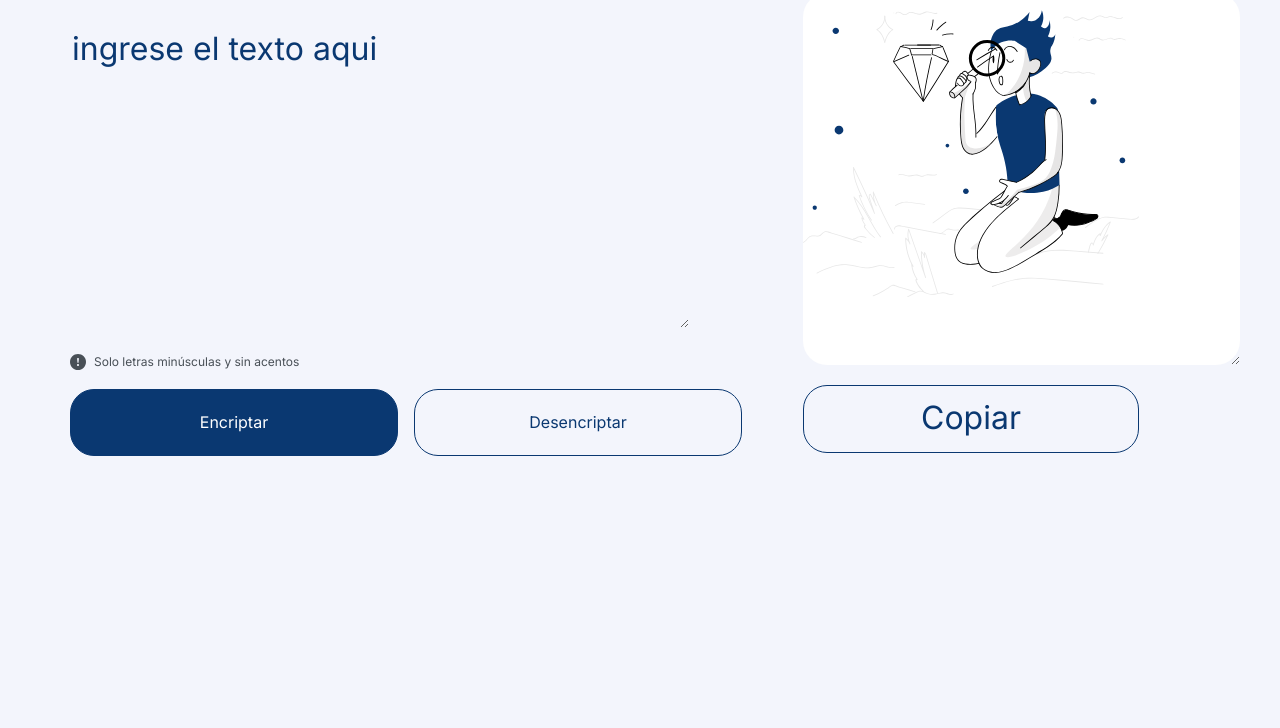
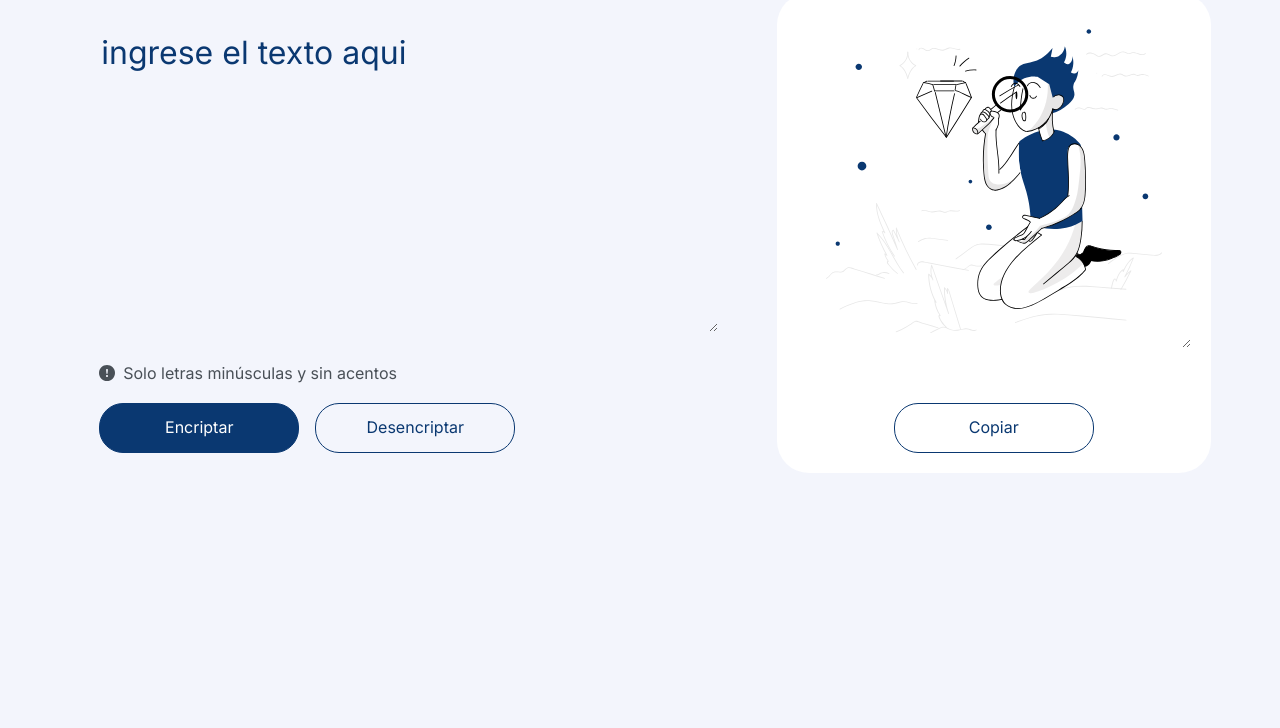
Before and after one commit to JorgeLeon066/encriptador-de-texto-alura, a plain HTML site: page index.html in a window 1280 px wide. Shown: the part 72-800 px from the top of the page. Drawn offline with nearby package versions, Linux system fonts and the light colour scheme.

Commit message:
actualizacion de estilos en desktop

```diff
--- a/index.html
+++ b/index.html
@@ -12,7 +12,7 @@
   </header>
   <main class="main-content">
     <section class="text-input-section">
-      <textarea class="text-input-section__textarea" name="decrypt-text" id="textarea-input" cols="30" rows="8" placeholder="ingrese el texto aqui"></textarea>
+      <textarea class="text-input-section__textarea" name="decrypt-text" id="textarea-input" cols="30" rows="8" placeholder="ingrese el texto aqui" required="required" ></textarea>
       <div class="text-input-section__actions">
         <p class="text-input-section__condition">
           <img class="text-input-section__condition-icon" src="./assets/bi_exclamation-circle-fill.svg" alt="Advertencia">Solo letras minúsculas y sin acentos
@@ -25,10 +25,11 @@
     </section>
 
     <section class="text-output-section">
-      <textarea class="text-output-section__textarea" cols="20" rows="10" name="message-output" id="textarea-output"></textarea>
+      <textarea class="text-output-section__textarea" cols="25" rows="12" name="message-output" id="textarea-output"></textarea>
       <button class="text-output-section__button-copy" id="copy-output">Copiar</button>
     </section>
   </main>
+  <footer></footer>
   <script src="./javascript/index.js"></script>
 </body>
 </html>
--- a/styles/style.css
+++ b/styles/style.css
@@ -15,17 +15,20 @@
 .header-logo {
   padding-top: 10px;
   margin-left: 10px;
-  width: 2%;
+  width: 2.2%;
 }
 
 .main-content {
   display: flex;
-  justify-content: space-between;
+  justify-content: space-around;
   padding: 0 40px;
 }
 
+/* Entrada de Texto */
+
 .text-input-section {
   padding-left: 30px;
+  padding-bottom: 20px;
 }
 
 .text-input-section__textarea {
@@ -36,7 +39,7 @@
 }
 
 .text-input-section__condition {
-  font-size: var(--font-size-12);
+  font-size: var(--font-size-16);
   color: var(--gray-400);
   display: flex;
   gap: 8px;
@@ -52,8 +55,8 @@
   font-size: var(--font-size-16);
   border: 1px solid var(--dark-blue-300) ;
   border-radius: 24px;
-  height: 67px;
-  width: 328px;
+  height: 50px;
+  width: 200px;
   cursor: pointer;
 }
 
@@ -66,30 +69,37 @@
   color: var(--dark-blue-300);
 }
 
+/* Salida de texto */
+
 .text-output-section {
   display: flex;
   flex-direction: column;
-  justify-content: center;
+  justify-content: space-between;
+  align-items: center;
+  background: var(--gray-0);
+  border-radius: 32px;
+  padding: 20px;
 }
 
 .text-output-section__textarea {
-  background: var(--gray-0);
+  background-color: transparent;
   background-image: url("../assets/Muñeco.svg");
+  background-position: center;
   background-repeat: no-repeat;
   border: none;
-  border-radius: 24px;
-  color: var(--dark-blue-300);
-  padding-left: 20px;
+  color: var(--gray-400);
+  font-size: var(--font-size-24);
 }
 
 .text-output-section__button-copy{
   border: 1px solid var(--dark-blue-300);
   border-radius: 24px;
+  font-size: var(--font-size-16);
   color: var(--dark-blue-300);
+  background-color: var(--gray-0);
   cursor: pointer;
-  height: 68px;
-  width: 336px;
-  margin-top: 20px;
+  height: 50px;
+  width: 200px;
 }
 
 /* Pseudo-Clases */
```
